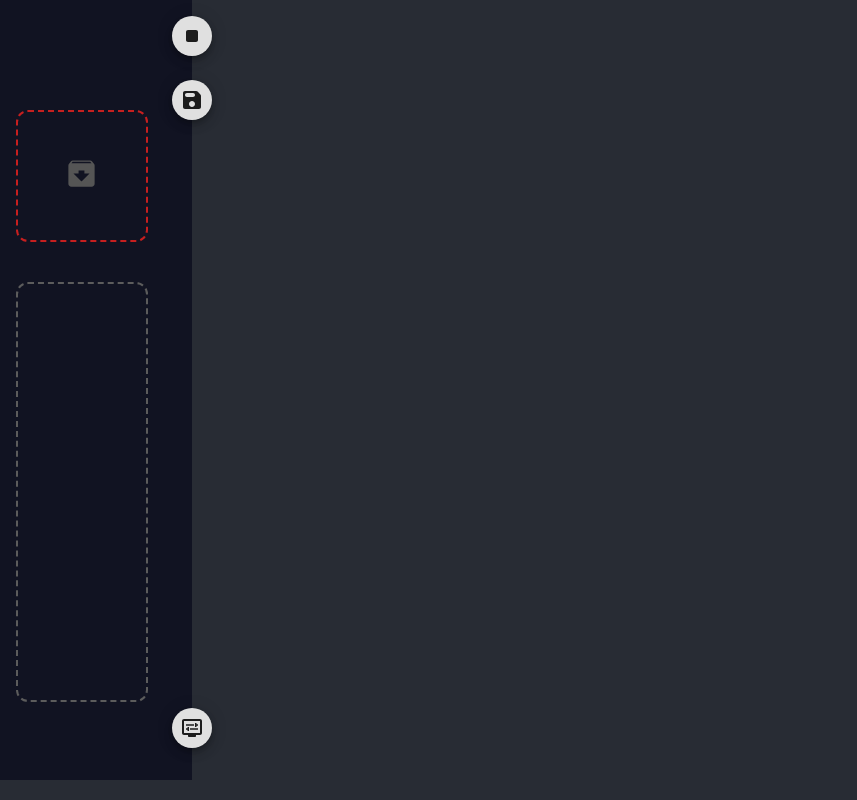
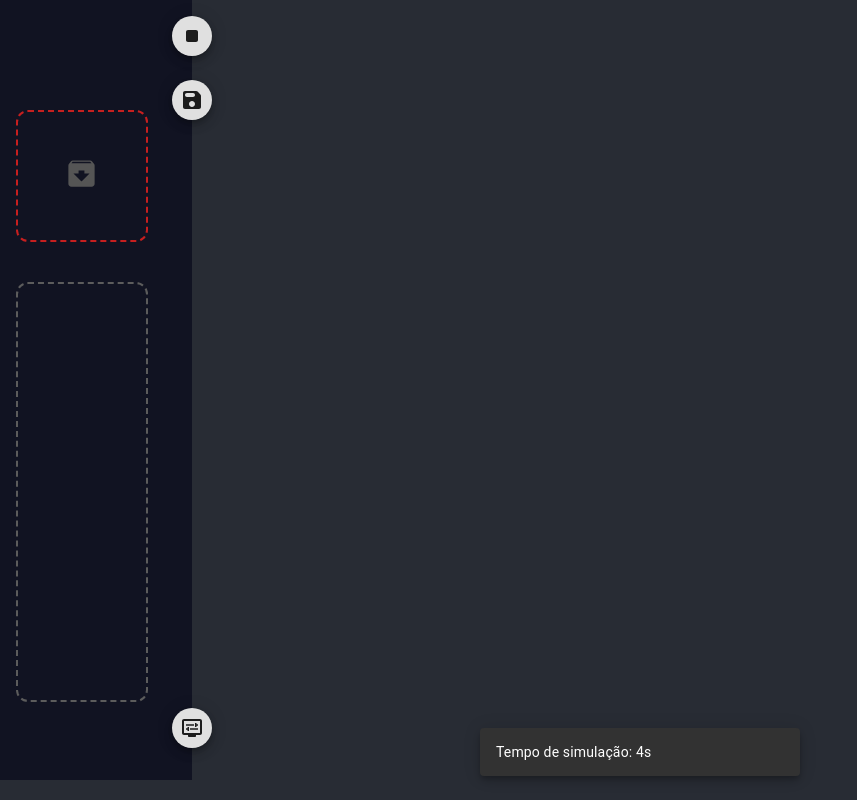
Before and after one commit to Natalnet/ArduProj-Simulator, a React (Create React App) app: page / in a window 1280 px wide. Both pictures are taken after a click on the button 192 px from the left and 36 px from the top of the page. Shown: the whole page, without its empty margins (0-857 px from the left). Built offline with nearby package versions, Linux system fonts and the light colour scheme.

Commit message:
Timer finalizado

```diff
--- a/src/Components/SideBar/SideBar.js
+++ b/src/Components/SideBar/SideBar.js
@@ -11,58 +11,68 @@ import SaveRoundedIcon from '@mui/icons-material/SaveRounded';
 import DisplaySettingsRoundedIcon from '@mui/icons-material/DisplaySettingsRounded';
 import StopRoundedIcon from '@mui/icons-material/StopRounded';
 import { EditorContext } from '../../Pages/Editor/Editor';
+import Snackbar from '@mui/material/Snackbar';
+import Slide from '@mui/material/Slide';
+
 
 import code_default from '../../Functions/default_code';
 import WorkerBuilder from '../ArduinoSimulator/worker-builder';
 import Worker from '../ArduinoSimulator/arduino.worker';
 import ToolsGrid from '../ToolsGrid/ToolsGrid';
 
-export default function SideBar({ editorCode, editorComponent, connectorList }) {
+export default function SideBar({ editorCode, editorComponent, connectorList, connectorValues }) {
 
 	//Arquivos importados
 
 	const { data, setData, setDragMap, dragMap, alignment } = React.useContext(AppContext)
 
-
-
-	const [entrada, setEntrada] = React.useState(0)
-
 	const [screen, setScreen] = React.useState('components')
 
-	const [running, setRunning] = React.useState()
+	const [running, setRunning] = React.useState(false)
 
 	const [intervalId, setIntervalId] = React.useState()
+
+	const [warningSnackBarState, setWarningSnackBarState] = React.useState(false)
+
+	const [clock, setClock] = React.useState({})
 
 
 	var arduino = undefined; //variavel para guardar a instancia em execução
 
 	function testButton() {
-		let func = new Function("input",editorCode)
+		let func = new Function("input", editorCode)
 		let algo = 'alogggg'
 		func(algo)
 	}
 
-	let abortController =  new AbortController()
+	React.useEffect(() => {
+		setClock({tempo:0})
+	}, [])
 
 	React.useEffect(() => {
 		//
-		if(running){
-			let bodyEditorCode = editorCode.slice(13,-2)
-			let func = new Function("input",bodyEditorCode)
+		if (running) {
+
+			let bodyEditorCode = editorCode.slice(13, -2)
+			let func = new Function("input", bodyEditorCode)
 			let count = 0;
 			let funcId = setInterval(() => {
 				if (running) {
-					func(connectorList)
-					console.log(count)
+					func(connectorValues)
+					console.log(clock.tempo)
 					count++
+					setClock({...clock, tempo:clock.tempo++})
 				}
 			}, 500)
 			return () => {
 				clearInterval(funcId)
+				setClock({tempo: 0})
 			}
 		}
 
 	}, [running])
+
+
 
 
 	function startSimulation() {
@@ -111,27 +121,27 @@ export default function SideBar({ editorCode, editorComponent, connectorList })
 					console.error('Error:', error);
 				});
 		} else {
-
+			if(editorComponent){
+				console.log(running)
 				if (running) {
 					setRunning(false)
 				} else {
 					setRunning(true)
 				}
-
-
+			} else {
+				setWarningSnackBarState(true)
+				setTimeout(() => {setWarningSnackBarState(false)}, 1000)
+			}
 		}
-
-
 	}
 
 	function stopSimulation() {
-		//abortController.abort()
-		//console.log('abort')
-		//console.log(abortController.signal.aborted)
+		clearInterval(intervalId)
+	}
 
-		clearInterval(intervalId)
-
-	}
+	function SlideTransition(props) {
+		return <Slide {...props} direction="up" />;
+	  }
 
 
 	//Função que testa se a pagina esta no simulador ou editor e adiciona o dropzone baseado nisso
@@ -154,6 +164,8 @@ export default function SideBar({ editorCode, editorComponent, connectorList })
 
 
 
+
+
 	return (
 		<div className="SideBar" >
 			<Fab
@@ -164,7 +176,6 @@ export default function SideBar({ editorCode, editorComponent, connectorList })
 					top: '1rem',
 					right: '-1.25rem'
 				}}
-				//TODO ADICIONAR A FUNÇÃO PARA LIGAR O SIMULADOR AQUI
 				onClick={() => { setRunning(!running) }}
 			>
 				{running ? <StopRoundedIcon /> : <PlayArrowRoundedIcon />}
@@ -177,7 +188,7 @@ export default function SideBar({ editorCode, editorComponent, connectorList })
 					top: '5rem',
 					right: '-1.25rem'
 				}}
-				onClick={() => { testButton() }}
+				onClick={() => { console.log(editorComponent) }}
 			>
 				<SaveRoundedIcon />
 			</Fab>
@@ -196,6 +207,24 @@ export default function SideBar({ editorCode, editorComponent, connectorList })
 			>
 				<DisplaySettingsRoundedIcon />
 			</Fab>
+			<Snackbar
+				anchorOrigin={ {vertical:'bottom', horizontal:'center'} }
+				open={running}
+				message={`Tempo de simulação: ${clock.tempo}s`}
+				//* Fazer isso funcionar seria bom: TransitionComponent={SlideTransition()}
+				sx={{
+					display: 'flex',
+					justifyContent: 'center'
+				}}
+			/>
+			<Snackbar
+				anchorOrigin={ {vertical:'center', horizontal:'center'} }
+				open={warningSnackBarState}
+				message="Você precisa escolher um componente primeiro"
+				severity="error"
+				autoHideDuration={3000}
+
+			/>
 		</div>
 	)
 }
--- a/src/Components/ToolsAreaComponent/ToolsAreaComponent.js
+++ b/src/Components/ToolsAreaComponent/ToolsAreaComponent.js
@@ -3,6 +3,7 @@ import { useSpring, animated } from '@react-spring/web'
 import { useDrag, useGesture } from '@use-gesture/react'
 import { EditorContext } from '../../Pages/Editor/Editor'
 import ToolsConnectorList from '../ToolsConnectorList/ToolsConnectorList'
+
 
 
 export default function ToolsAreaComponent(props) {
@@ -144,6 +145,7 @@ export default function ToolsAreaComponent(props) {
                     }}
                     id={`toolsDiv/${props.id}`}
                 >
+
                     {screenOpened ? <ToolsConnectorList /> : props.icon}
                 </animated.div>)
         }
--- a/src/Components/ToolsConnectorList/ToolsConnectorList.js
+++ b/src/Components/ToolsConnectorList/ToolsConnectorList.js
@@ -13,7 +13,17 @@ export default function ToolsConnectorList(props) {
 
 
     return (
-        <FormGroup>
+        <FormGroup
+            sx={{
+                display: 'flex',
+                alignItems: 'center',
+                flexDirection: 'column',
+                p: 1,
+                m: 1,
+                flexWrap: 'wrap',
+                gap:1
+            }}
+        >
             {connectorList.map(c => {
 
                 const handleCheck = (e) => {
@@ -22,11 +32,18 @@ export default function ToolsConnectorList(props) {
 
                 console.log(connectorValues)
                 return (
-                    <FormControlLabel control={
+                    <FormControlLabel
+                        sx={{
+                            flexShrink: 1
+                        }}
+                        control={
                             <TextField
                                 id="outlined-basic"
                                 label={c.id.charAt(0).toUpperCase() + c.id.slice(1)}
                                 variant="outlined"
+                                color="error"
+                                defaultValue={0}
+                                key={c.id}
                                 sx={{
                                     width: '80%',
                                     height: '80%',
--- a/src/Functions/defaultLedCode.js
+++ b/src/Functions/defaultLedCode.js
@@ -8,16 +8,15 @@ export default `main(input){
     var onColor = '#e60000'
     var offColor = '330000'
 
-    console.log(input)
-
-    if (inputTemp) {
+    if (input.connector0 == 1) {
         led.setAttribute('fill', onColor)
     } else {
         led.setAttribute('fill', offColor)
     }
 
     var output = {
-        state: inputTemp
+        ...input,
+        [input.connector1]: input.connector0
     }
 
     return output
--- a/src/Pages/Editor/Editor.js
+++ b/src/Pages/Editor/Editor.js
@@ -20,7 +20,7 @@ export default function Editor() {
 
     const [connectorList, setConnectorList] = React.useState()
 
-    const [connectorValues, setConnectorValues] = React.useState()
+    const [connectorValues, setConnectorValues] = React.useState({})
 
     const [editorComponent, setEditorComponent] = React.useState()
 
@@ -28,8 +28,17 @@ export default function Editor() {
 
     React.useEffect(() => {
         if (editorComponent) {
-            setConnectorList(createConnectors(editorComponent.part, editorComponent.breadboard, 'displayedSvg').connectorList)
+            let connectorsHolder = createConnectors(editorComponent.part, editorComponent.breadboard, 'displayedSvg').connectorList
 
+            setConnectorList(connectorsHolder)
+
+            let valuesHolder = {}
+            connectorsHolder.forEach(element => {
+                console.log(element)
+                valuesHolder[element.id] = 0
+            })
+
+            setConnectorValues(valuesHolder)
         }
     }, [editorComponent])
 
@@ -45,7 +54,7 @@ export default function Editor() {
                 editorComponent, setEditorComponent,
                 connectorValues, setConnectorValues
             }}>
-                <SideBar editorCode={editorCode} editorComponent={editorComponent} connectorList={connectorList} />
+                <SideBar editorCode={editorCode} editorComponent={editorComponent} connectorList={connectorList} connectorValues={connectorValues} />
                 <ToolsArea />
                 <EditorComponentDisplay />
                 <EditorComponentSideBar />
```
Lines whose indentation alone changed are shown as unchanged.
